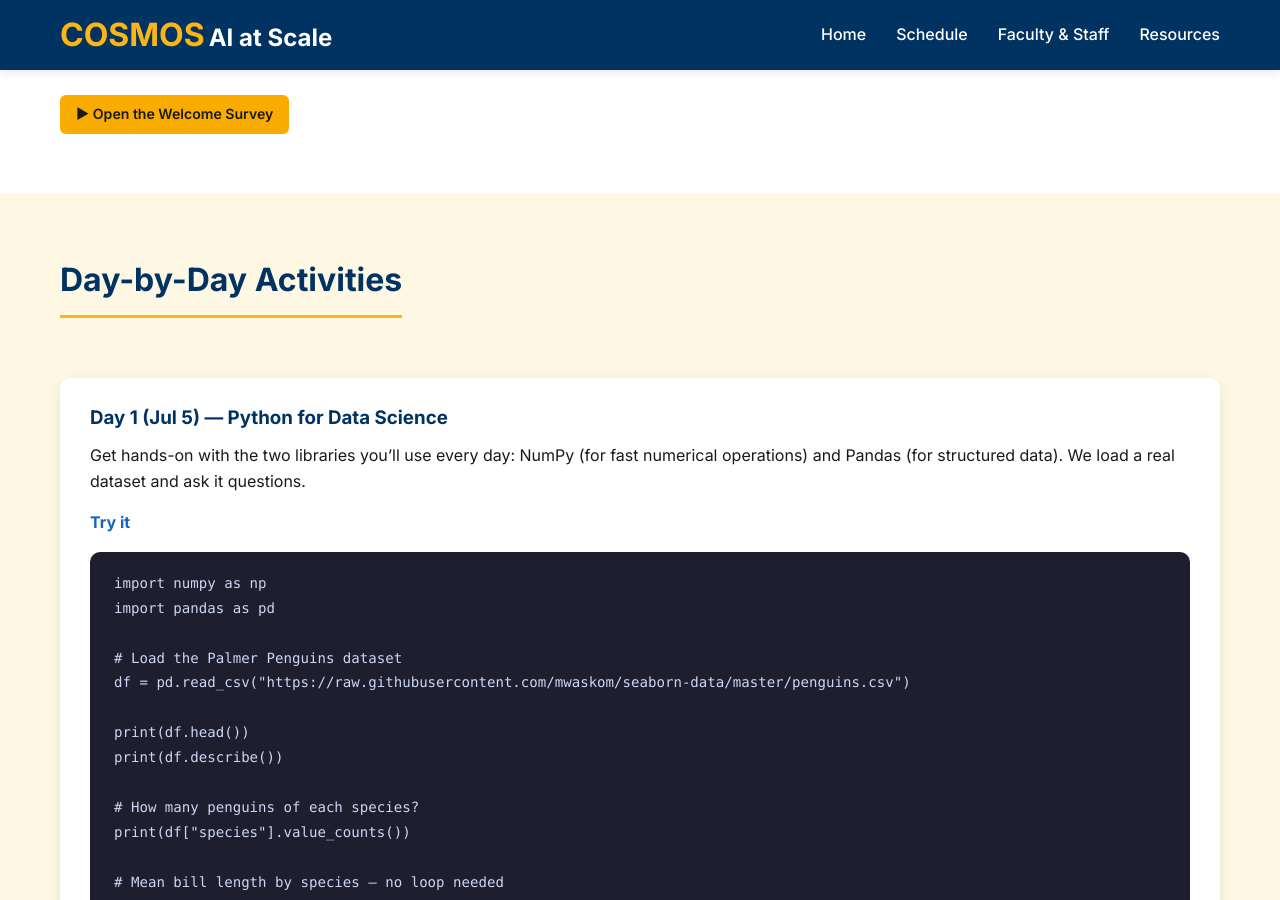
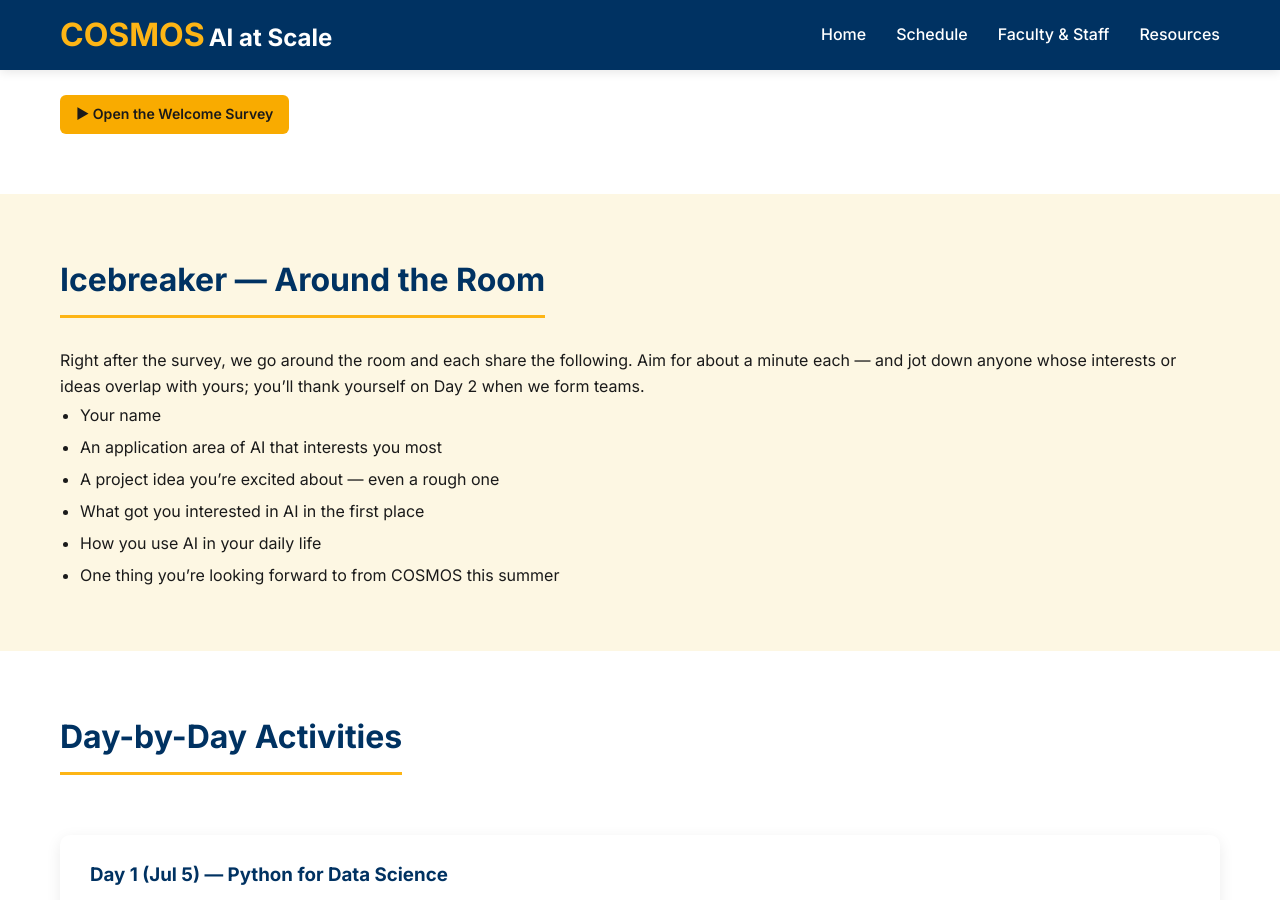
Before and after one commit to cosmos-ai-ucm/cosmos-ai-ucm.github.io, a Jekyll site: the page built from modules/foundations.html, in a window 1280 px wide and 900 px high, scrolled down 1160 px. Built offline with Jekyll 4.4.1, drawn with Linux system fonts in a browser that asks for light colours.

Commit message:
Add Day 1 icebreaker prompts to Foundations page
Six around-the-room prompts to run after the welcome survey: name,
top interest area, project idea, what drew them to AI, daily AI
usage, and what they're looking forward to at COSMOS.

Co-Authored-By: Claude Opus 4.7 <noreply@anthropic.com>

```diff
--- a/modules/foundations.html
+++ b/modules/foundations.html
@@ -46,6 +46,25 @@ title: Foundations
         &#9654; Open the Welcome Survey
       </a>
     </p>
+  </div>
+</section>
+
+<section class="research">
+  <div class="container">
+    <h2 class="section-title">Icebreaker &mdash; Around the Room</h2>
+    <p>
+      Right after the survey, we go around the room and each share the following. Aim for about a
+      minute each &mdash; and jot down anyone whose interests or ideas overlap with yours; you&rsquo;ll
+      thank yourself on Day 2 when we form teams.
+    </p>
+    <ul style="margin-left:20px;line-height:2;">
+      <li>Your name</li>
+      <li>An application area of AI that interests you most</li>
+      <li>A project idea you&rsquo;re excited about &mdash; even a rough one</li>
+      <li>What got you interested in AI in the first place</li>
+      <li>How you use AI in your daily life</li>
+      <li>One thing you&rsquo;re looking forward to from COSMOS this summer</li>
+    </ul>
   </div>
 </section>
 
```
